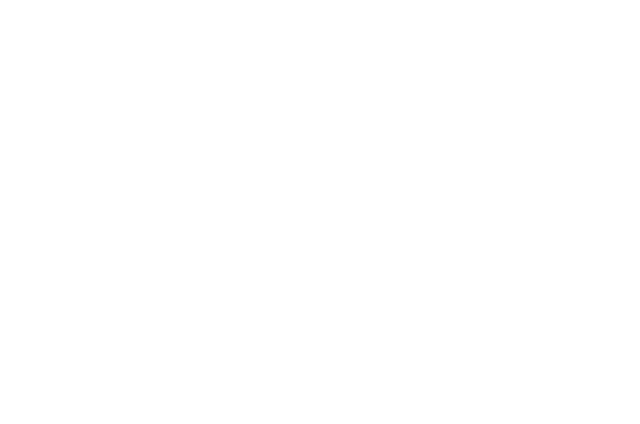
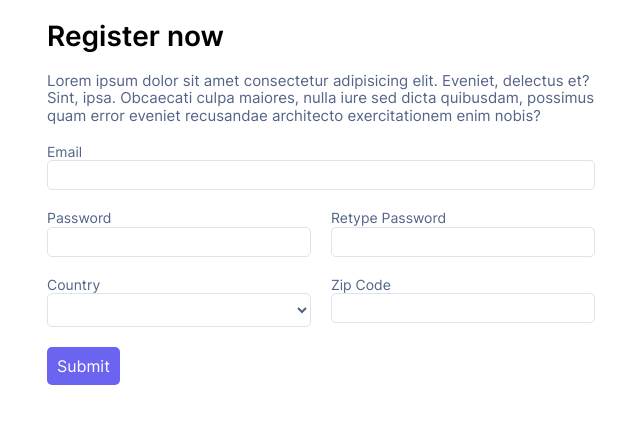
Before and after one commit to pixie-cheeks/form-validation, a website built with webpack: page src/index.html in a window 1280 px wide. Shown: the whole page, without its empty margins (343-983 px from the left). Built offline with nearby package versions, Linux system fonts and the light colour scheme.

Commit message:
Implement base styles

```diff
--- a/src/index.css
+++ b/src/index.css
@@ -1,2 +1,88 @@
 @import 'normalize.css';
 @import 'styles/reset.css';
+
+@font-face {
+  font-family: 'Inter';
+  src: url('assets/fonts/inter-variableFont_slnt-wght.ttf');
+}
+
+.page {
+  padding: 2rem;
+  font-family: 'Inter', sans-serif;
+  display: flex;
+  justify-content: center;
+}
+
+.form {
+  width: 500px;
+  font-size: 2rem;
+  display: grid;
+  grid-template-columns: 1fr 1fr;
+  gap: 2rem;
+}
+
+.form__info {
+  grid-column: span 2;
+}
+
+.form__title {
+  font-weight: 600;
+  font-size: 2.8rem;
+  margin-bottom: 2rem;
+}
+
+.form__description {
+  color: #536387;
+  font-size: 1.5rem;
+}
+
+.form__field {
+  display: flex;
+  flex-direction: column;
+  color: #536387;
+}
+
+.form__field:nth-of-type(2) {
+  grid-column: span 2;
+}
+
+.form__label {
+  font-size: 1.4rem;
+  align-self: start;
+}
+
+.form__input {
+  --border-focus: #dde3ec;
+  font-size: 1.6rem;
+  padding: 0.5rem;
+  background-color: white;
+  border: 1px solid var(--border-focus);
+  border-radius: 5px;
+}
+
+.form__input:focus {
+  --border-focus: #6a64f1;
+  outline: none;
+  box-shadow: 0 0 0 0.5px var(--border-focus);
+}
+
+.form__input.is-valid {
+  --border-focus: green;
+}
+
+.form__input.is-invalid {
+  --border-focus: red;
+}
+
+.form__submit-btn {
+  grid-column: span 2;
+  place-self: start;
+}
+
+.button {
+  color: white;
+  background-color: #6a64f1;
+  font-size: 1.6rem;
+  border-radius: 5px;
+  padding: 1rem;
+}
--- a/src/index.html
+++ b/src/index.html
@@ -6,5 +6,67 @@
     <title>Document</title>
   </head>
 
-  <body></body>
+  <body class="page">
+    <form novalidate class="page__form form">
+      <div class="form__info">
+        <div class="form__title">Register now</div>
+
+        <div class="form__description">
+          Lorem ipsum dolor sit amet consectetur adipisicing elit. Eveniet,
+          delectus et? Sint, ipsa. Obcaecati culpa maiores, nulla iure sed dicta
+          quibusdam, possimus quam error eveniet recusandae architecto
+          exercitationem enim nobis?
+        </div>
+      </div>
+
+      <div class="form__field">
+        <label class="form__label" for="email">Email</label>
+        <input
+          class="form__input js-email"
+          type="email"
+          id="email"
+          autocomplete="off"
+        />
+      </div>
+
+      <div class="form__field">
+        <label class="form__label" for="password">Password</label>
+        <input class="form__input js-password" type="password" id="password" />
+      </div>
+
+      <div class="form__field">
+        <label class="form__label" for="password-confirm"
+          >Retype Password</label
+        >
+        <input
+          class="form__input js-password-confirm"
+          type="password"
+          id="password-confirm"
+        />
+      </div>
+
+      <div class="form__field">
+        <label class="form__label" for="country">Country</label>
+        <select
+          class="form__input js-country"
+          name="country"
+          id="country"
+          autocomplete="off"
+        >
+          <option value=""></option>
+          <option value=""></option>
+          <option value=""></option>
+          <option value=""></option>
+          <option value=""></option>
+        </select>
+      </div>
+
+      <div class="form__field">
+        <label class="form__label" for="zip-code">Zip Code</label>
+        <input class="form__input js-zip-code" type="telephone" id="zip-code" />
+      </div>
+
+      <button class="form__submit-btn button">Submit</button>
+    </form>
+  </body>
 </html>
--- a/src/index.js
+++ b/src/index.js
@@ -1,8 +1,7 @@
-/* eslint-disable import/no-import-module-exports */
 import './index.css';
 
-console.log('Check whether everything is working or not.');
-
-if (process.env.NODE_ENV === 'development' && module.hot) {
-  module.hot.accept();
-}
+const emailInput = document.querySelector('.js-email');
+const passwordInput = document.querySelector('.js-password');
+const passwordConfirmInput = document.querySelector('.js-password-confirm');
+const countrySelect = document.querySelector('.js-country');
+const zipCodeInput = document.querySelector('.js-zip-code');
--- a/src/styles/reset.css
+++ b/src/styles/reset.css
@@ -6,7 +6,8 @@
   margin: 0;
   padding: 0;
   box-sizing: border-box;
-  font: inherit;
+  font-size: inherit;
+  font-family: inherit;
   color: inherit;
 }
 
```
Also changed, not shown: src/assets/fonts/inter-variableFont_slnt-wght.ttf (added).
